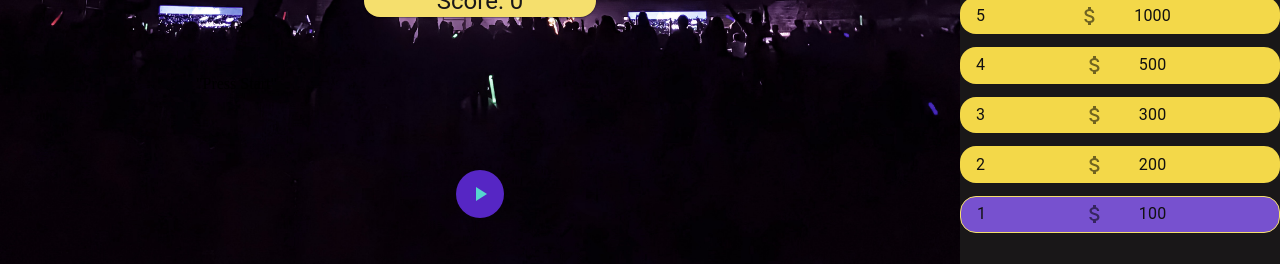
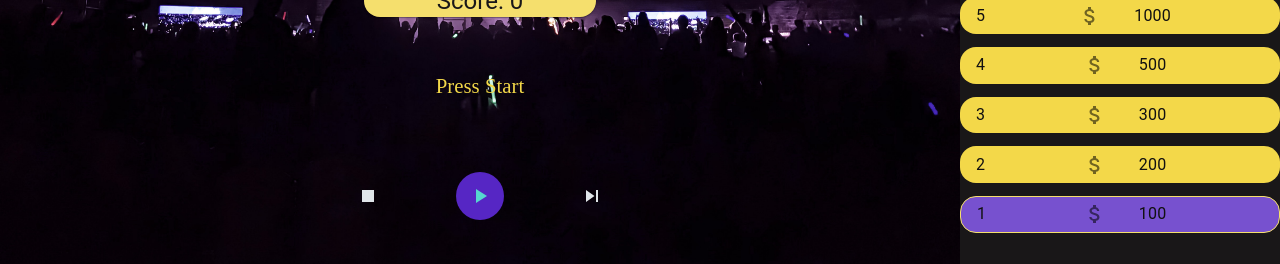
Before and after one commit to ZernoBilly/Trivia-client, a React (Create React App) app: page / in a window 1280 px wide. Shown: the part 533-797 px from the top of the page. Built offline with nearby package versions, Linux system fonts and the light colour scheme.

Commit message:
Disabled buttons modification

```diff
--- a/src/components/MainArea/QuestionAndAnswers/QuestionAndAnswers.jsx
+++ b/src/components/MainArea/QuestionAndAnswers/QuestionAndAnswers.jsx
@@ -93,7 +93,9 @@ const QuestionAndAnswers = () => {
       .replace(/&quot;/g, '"')
       .replace(/&#039;/g, "'")
       .replace(/&eacute;/g, "é")
-      .replace(/&rsquo;/g, "'");
+      .replace(/&rsquo;/g, "'")
+      .replace(/&rdquo;/g, "'")
+      .replace(/&ldquo;/g, "'");
     return encodedText;
   };
 
@@ -169,8 +171,8 @@ const QuestionAndAnswers = () => {
             />
           ))
         ) : (
-          <Grid item xs={12}>
-            "Press Start"
+          <Grid item xs={12} className={classes.pressStart}>
+            Press Start
           </Grid>
         )}
 
--- a/src/components/MainArea/QuestionAndAnswers/styles.js
+++ b/src/components/MainArea/QuestionAndAnswers/styles.js
@@ -90,4 +90,10 @@ export default makeStyles((theme) => ({
       backgroundColor: theme.palette.success.dark,
     },
   },
+  pressStart: {
+    display: "flex",
+    justifyContent: "center",
+    fontSize: "1.3rem",
+    color: theme.palette.primary.main,
+  },
 }));
--- a/src/components/MainArea/Timer/Timer.jsx
+++ b/src/components/MainArea/Timer/Timer.jsx
@@ -1,10 +1,20 @@
-import React from "react";
+import React, { useState, useEffect } from "react";
 import { Grid, Typography, Button } from "@material-ui/core";
 
 import useStyles from "./styles";
 
 const Timer = () => {
   const classes = useStyles();
+
+  const [timer, setTimer] = useState(30);
+
+  useEffect(() => {
+    const interval = setInterval(() => {
+      setTimer((prev) => prev - 1);
+    }, 1000);
+    return clearInterval(interval);
+  }, []);
+
   return (
     <Grid container direction="column" className={classes.timerContainer}>
       <Grid container direction="row" className={classes.topContainer}>
@@ -15,7 +25,7 @@ const Timer = () => {
         <Button className={classes.button}>Login</Button>
       </Grid>
       <Grid item className={classes.timer}>
-        <Typography className={classes.time}>30</Typography>
+        <Typography className={classes.time}>{timer}</Typography>
       </Grid>
     </Grid>
   );
--- a/src/theme.js
+++ b/src/theme.js
@@ -37,6 +37,10 @@ const theme = createMuiTheme({
       dark: "#3c1a89",
       light: "#7751cf",
     },
+    action: {
+      disabled: "#E0E5E9",
+      disabledOpacity: "1",
+    },
   },
 });
 
```
